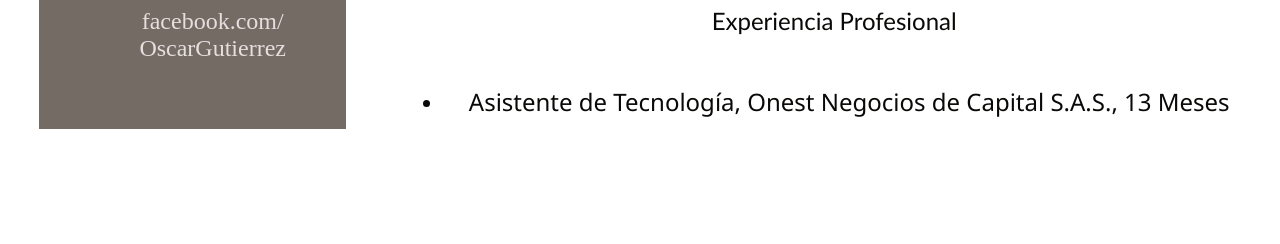
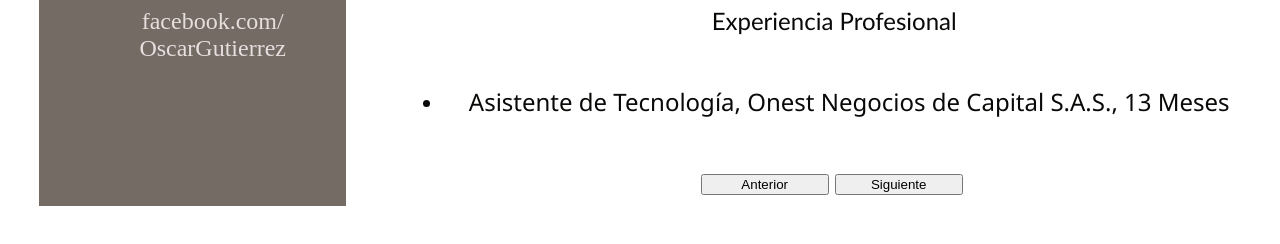
Before and after one commit to Diefex/Modelos2, a plain HTML site: page Scripting/HojaDeVida/hoja1.html in a window 1280 px wide. Shown: the part 979-1223 px from the top of the page. Before the commit the page ends 1148 px from the top, so only its background shows below. Drawn offline with Linux system fonts and the light colour scheme.

Commit message:
Finalizado

```diff
--- a/Scripting/HojaDeVida/css/newcss.css
+++ b/Scripting/HojaDeVida/css/newcss.css
@@ -82,3 +82,6 @@ h1 {
     margin:0 auto;
     line-height: 0.8em;
 }
+.centered{
+    text-align: center;
+}
--- a/Scripting/HojaDeVida/css/style.css
+++ b/Scripting/HojaDeVida/css/style.css
@@ -15,6 +15,9 @@ li{
     flex-wrap: wrap;
 
     padding: 1px;
+}
+.centered{
+    text-align: center;
 }
 .col-1{
     width: 24%;
--- a/Scripting/HojaDeVida/hoja1.html
+++ b/Scripting/HojaDeVida/hoja1.html
@@ -81,7 +81,10 @@
                     </ul>
 
                 </div>
-
+                <div class="centered" style="margin: 50px;">
+                    <a href="index2.html"><button role="button" style="min-width: 10vw;">Anterior</button></a>
+                    <a href="index.html"><button role="button" style="min-width: 10vw;">Siguiente</button></a>
+                </div>
 
 
             </div>
```
Also changed, not shown: Scripting/HojaDeVida/index2.html (+4 -0 lines).
